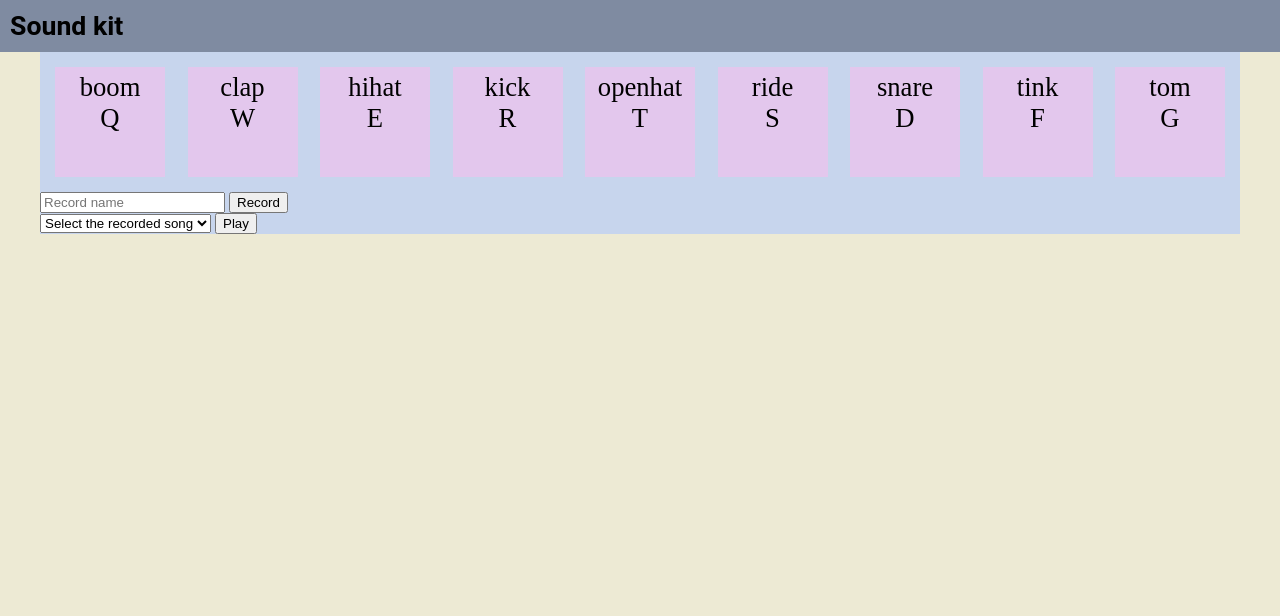
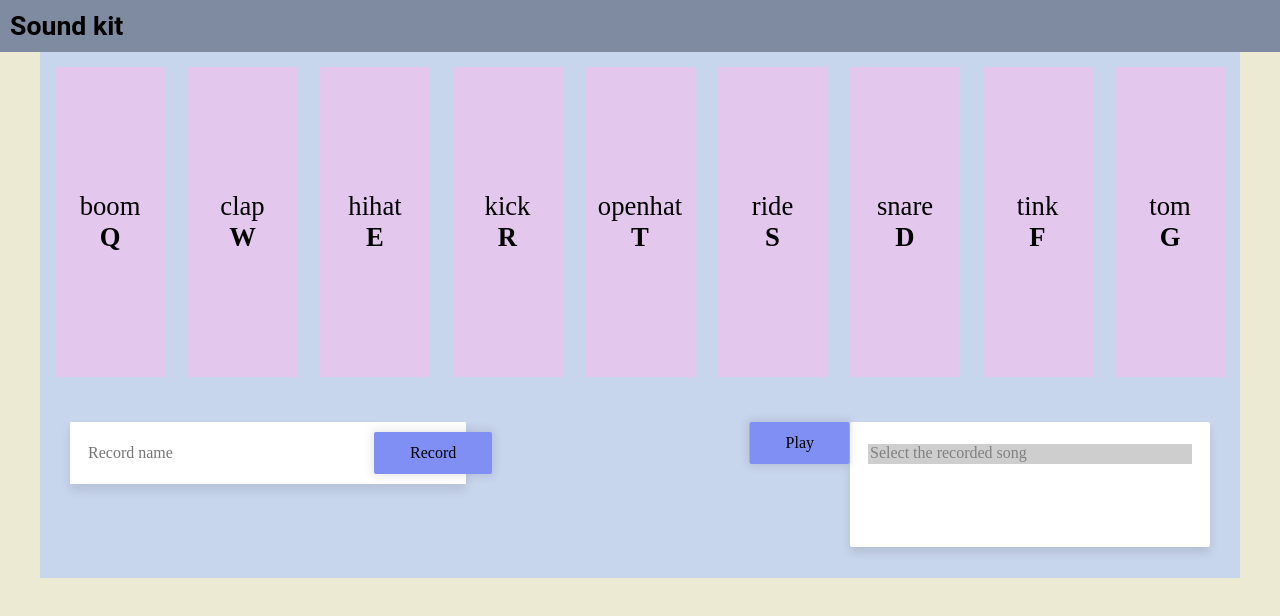
Before and after one commit to JamJestJam/ProgramowanieJS, a website with bundled scripts: page SoundKit/index.html in a window 1280 px wide. Built offline with nearby package versions, Linux system fonts and the light colour scheme.

Commit message:
Poprawki wizualne sound kita

```diff
--- a/SoundKit/JS/eventHandler.js
+++ b/SoundKit/JS/eventHandler.js
@@ -11,11 +11,9 @@ class EventHandler {
         const keys = document.querySelectorAll('.Key');
 
         keys.forEach(ele => {
-            ele.addEventListener('click',
-                () => {
-                    this.keyPress({ code: 'Key' + ele.childNodes[1].innerText })
-                }
-            );
+            ele.addEventListener('click', () => {
+                this.keyPress({ code: 'Key' + ele.childNodes[0].childNodes[2].innerText });
+            });
         });
     }
 
--- a/SoundKit/JS/recordHandler.js
+++ b/SoundKit/JS/recordHandler.js
@@ -41,14 +41,21 @@ class RecordHandler{
 
     Play=()=>{
         const nr = this.recordList.options.selectedIndex;
-        const music = this.recordList.options[nr].arrayMusic;
 
         if (nr == 0) {
             alert('no track selected');
             return;
         }
 
-        music.forEach(element => {
+        const musics = this.recordList.querySelectorAll(':checked');
+
+        musics.forEach(ele=>{
+            this.play(ele);
+        });
+    }
+
+    play(music){
+        music.arrayMusic.forEach(element => {
             setTimeout(() => musicBox.play(element.Key), element.Date);
         });
     }
--- a/SoundKit/index.html
+++ b/SoundKit/index.html
@@ -15,26 +15,26 @@
     <div id="Bar">Sound kit</div>
     <div id="Context">
         <div id="Keys">
-            <div class="Key"><span>boom</span><span>Q</span></div>
-            <div class="Key"><span>clap</span><span>W</span></div>
-            <div class="Key"><span>hihat</span><span>E</span></div>
-            <div class="Key"><span>kick</span><span>R</span></div>
-            <div class="Key"><span>openhat</span><span>T</span></div>
-            <div class="Key"><span>ride</span><span>S</span></div>
-            <div class="Key"><span>snare</span><span>D</span></div>
-            <div class="Key"><span>tink</span><span>F</span></div>
-            <div class="Key"><span>tom</span><span>G</span></div>
+            <div class="Key"><span>boom<br><b>Q</b></span></div>
+            <div class="Key"><span>clap<br><b>W</b></span></div>
+            <div class="Key"><span>hihat<br><b>E</b></span></div>
+            <div class="Key"><span>kick<br><b>R</b></span></div>
+            <div class="Key"><span>openhat<br><b>T</b></span></div>
+            <div class="Key"><span>ride<br><b>S</b></span></div>
+            <div class="Key"><span>snare<br><b>D</b></span></div>
+            <div class="Key"><span>tink<br><b>F</b></span></div>
+            <div class="Key"><span>tom<br><b>G</b></span></div>
         </div>
         <div id="Buttons">
             <div>
-                <input type="text" id="RecordName" placeholder="Record name">
-                <button id="record">Record</button>
+                <input type="text" id="RecordName" placeholder="Record name" class="Input">
+                <button id="record" class="btn">Record</button>
             </div>
             <div>
-                <select id="music">
+                <button id="play" class="btn">Play</button>
+                <select id="music" multiple class="Input">
                     <option value="NULL" disabled selected>Select the recorded song</option>
                 </select>
-                <button id="play">Play</button>
             </div>
         </div>
     </div>
--- a/SoundKit/style.css
+++ b/SoundKit/style.css
@@ -29,10 +29,11 @@ body{
 
 .Key{
     cursor: pointer;
+    position: relative;
     padding: 5px;
     margin: 5px;
     width: 100px;
-    height: 100px;
+    height: 300px;
     background-color: #E3C7ED;
 }
 
@@ -42,6 +43,56 @@ body{
 
 .Key > span{
     display: block;
+    position: absolute;
     font-size: 20pt;
     text-align: center;
+    left: 50%;
+    top: 50%;
+    transform: translateX(-50%) translateY(-50%);
 }
+
+#Buttons{
+    display: flex;
+    justify-content: space-between;
+    padding: 30px;
+}
+
+.Input{
+    width: 360px;
+    background: #fff;
+    font: inherit;
+    box-shadow: 0 6px 10px 0 rgba(0, 0, 0 , .1);
+    border: 0;
+    outline: 0;
+    padding: 22px 18px;
+}
+
+#record{
+    margin-left: -96px;
+}
+
+.btn{
+    display: inline-block;
+	background: transparent;
+	color: inherit;
+    font: inherit;
+	border: 0;
+	outline: 0;
+	padding: 0;
+	transition: all 200ms ease-in;
+    cursor: pointer;
+
+    background: #7f8ff4;
+    box-shadow: 0 0 10px 2px rgba(0, 0, 0, .1);
+    border-radius: 2px;
+    padding: 12px 36px;
+}
+
+.btn:hover{
+    background: #5f6fd4;
+}
+
+#play{
+    position: absolute;
+    transform: translateX(-100%);
+}
```
